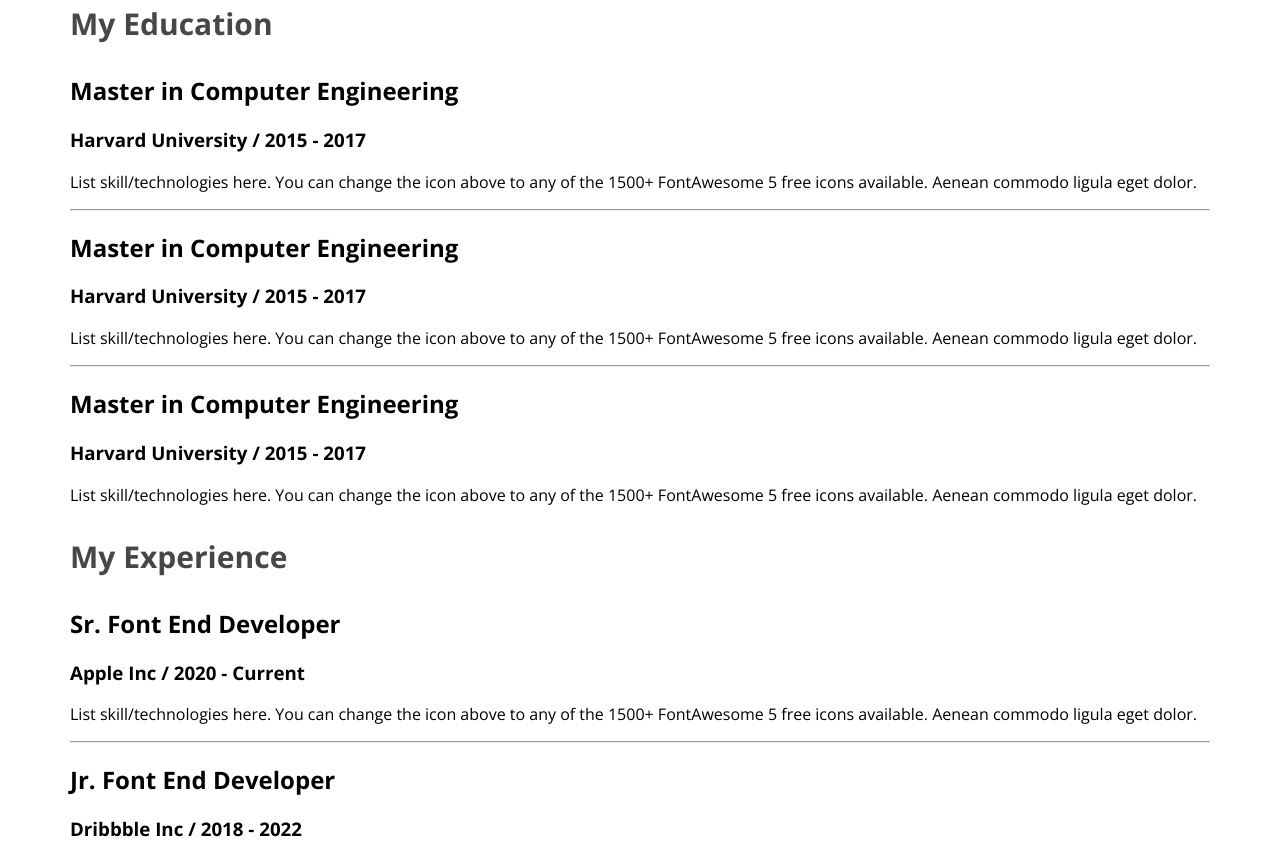
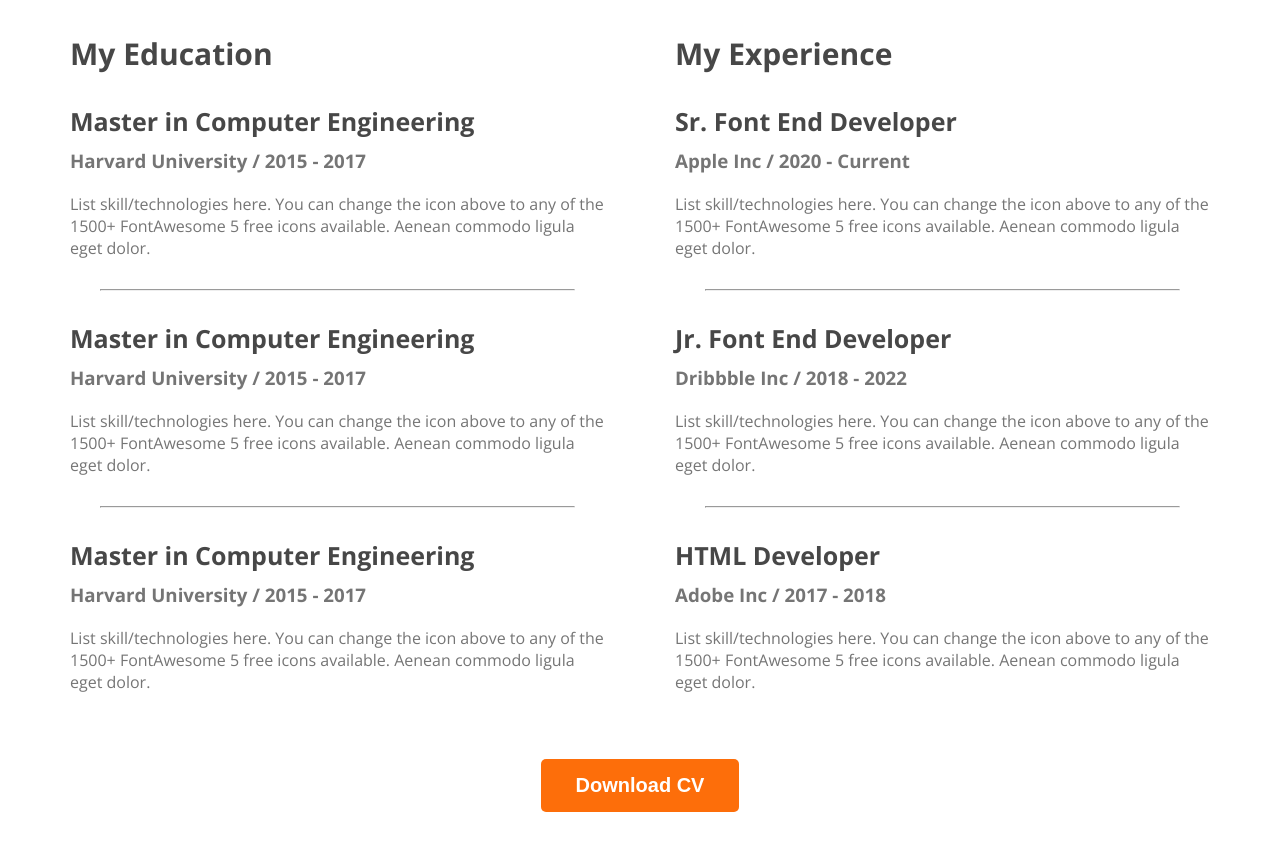
Before and after one commit to Tasin007/Portfolio, a plain HTML site: page index.html in a window 1280 px wide. Shown: the part 2521-3365 px from the top of the page. After the commit the page ends 3341 px from the top, so only its background shows below. Drawn offline with nearby package versions, Linux system fonts and the light colour scheme.

Commit message:
finished resume part

```diff
--- a/Styles/Portfolio.css
+++ b/Styles/Portfolio.css
@@ -155,3 +155,28 @@ box-shadow: 0px 6px 50px 0px rgba(0, 0, 0, 0.06);
     font-size: 30px;
     font-weight: 700;
 }
+.resume-container{
+    display: flex;
+    gap: 70px;
+}
+.resume-item-institue,.resume-item-description{
+    color: #757575;
+}
+.resume-item-title{
+    color: #474747;
+    font-size: 25px;
+    font-weight: 700;
+    margin-bottom: 10px;
+}
+.resume-container hr{
+    margin: 30px;
+}
+
+.resume-item-institue{
+    margin-top: 0px;
+    margin-bottom:20px ;
+}
+.download-cv{
+    text-align: center;
+    margin-top: 50px;
+}
--- a/index.html
+++ b/index.html
@@ -109,7 +109,9 @@
 
         <!-- Resume section -->
         <section>
+
             <h3 class="section-title">A summary of My Resume</h3>
+            <div class="resume-container">
             <div class="resume-column">
                 <h3 class="resume-column-title">My Education</h3>
                 <div class="resume-item">
@@ -158,6 +160,14 @@
                 </div>
             </div>
 
+        </div>
+
+        <div class="download-cv">
+            <button class="btn-primary">Download CV</button>
+        </div>
+
+
+
 
         </section>
     </main>
```
